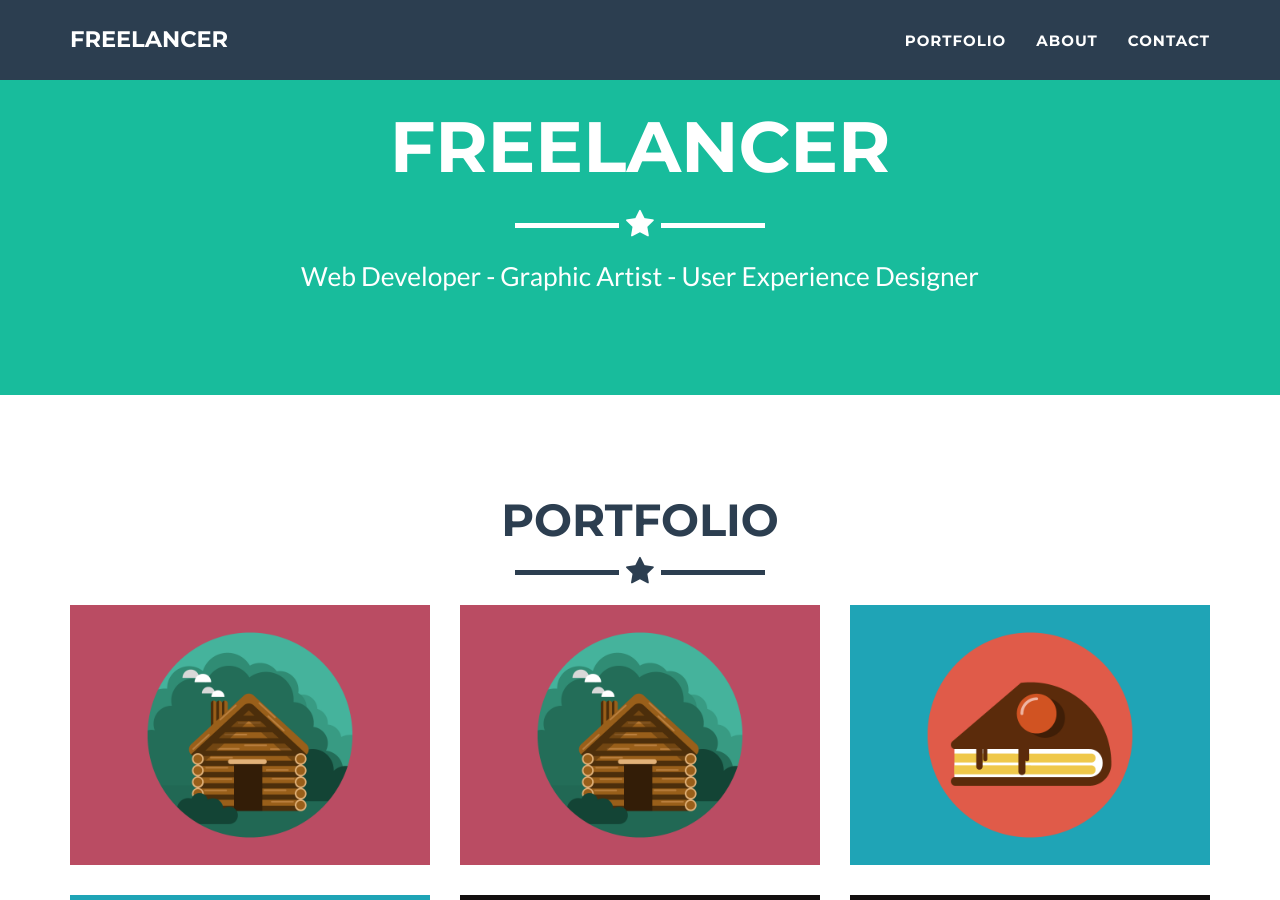
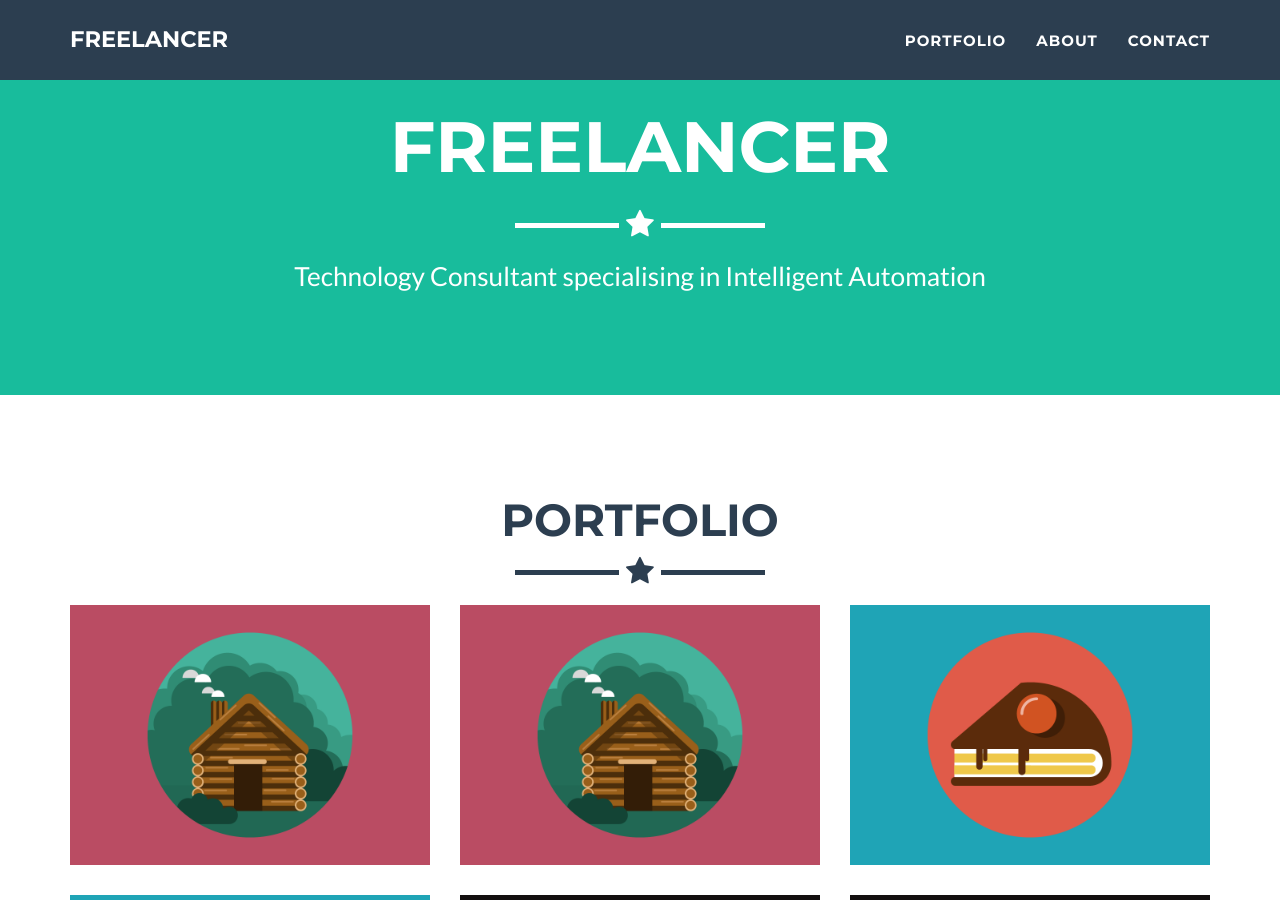
Before and after one commit to tylorbunting/buntoss.github.io, a Jekyll site: the page built from index.html, in a window 1280 px wide and 900 px high, scrolled down 380 px. Built offline with Jekyll 4.4.1, drawn with Linux system fonts in a browser that asks for light colours.

Commit message:
Update changes from Template to Personal

```diff
--- a/_config.yml
+++ b/_config.yml
@@ -1,11 +1,11 @@
 # Site settings
 title: Freelancer
-email: your-email@domain.com
-url: https://example.github.io
+email: tb@tylorbunting.com
+url: https://tylorbunting.com
 description: "Write an awesome description for your new site here. You can edit this line in _config.yml. It will appear in your document head meta (for Google search results) and in your feed.xml site description."
 keywords: "your keywords, separated by commas"
-skills: "Web Developer - Graphic Artist - User Experience Designer"
-meta_author: LastName FirstName
+skills: "Technology Consultant specialising in Intelligent Automation"
+meta_author: Bunting Tylor
 
 # Google webmaster tools
 google_verify:
@@ -21,7 +21,7 @@
 
 # If you use disqus you need disqus shortname
 # https://help.disqus.com/customer/portal/articles/466208
-disqus_shortname: myshortname
+disqus_shortname: Tylor
 
 # Color settings (hex-codes without the leading hash-tag)
 color:
```
